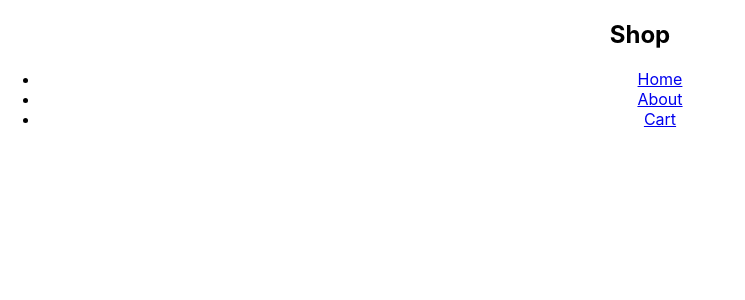
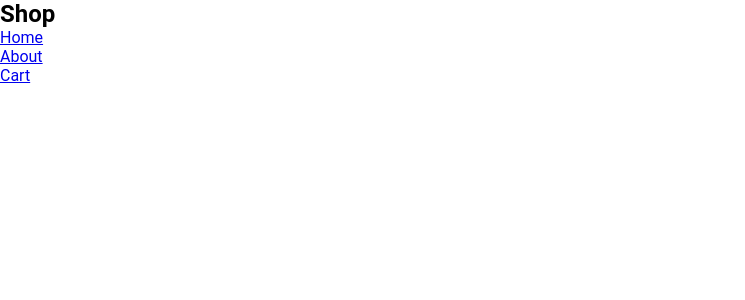
Before and after one commit to rosenbergmichael/react-redux-shoppingcart, a React (Create React App) app: page / in a window 1280 px wide. Shown: the top 300 px of the page, without its empty margins (0-745 px from the left). Built offline with nearby package versions, Linux system fonts and the light colour scheme.

Commit message:
add following styling in App.css to all elements: margin, padding, box-sizing and font-family

```diff
--- a/src/App.css
+++ b/src/App.css
@@ -1,3 +1,6 @@
-.App {
-  text-align: center;
-}
+ * {
+   margin: 0;
+   padding: 0;
+   box-sizing: border-box;
+   font-family: 'Roboto', sans-serif;
+ }
```
